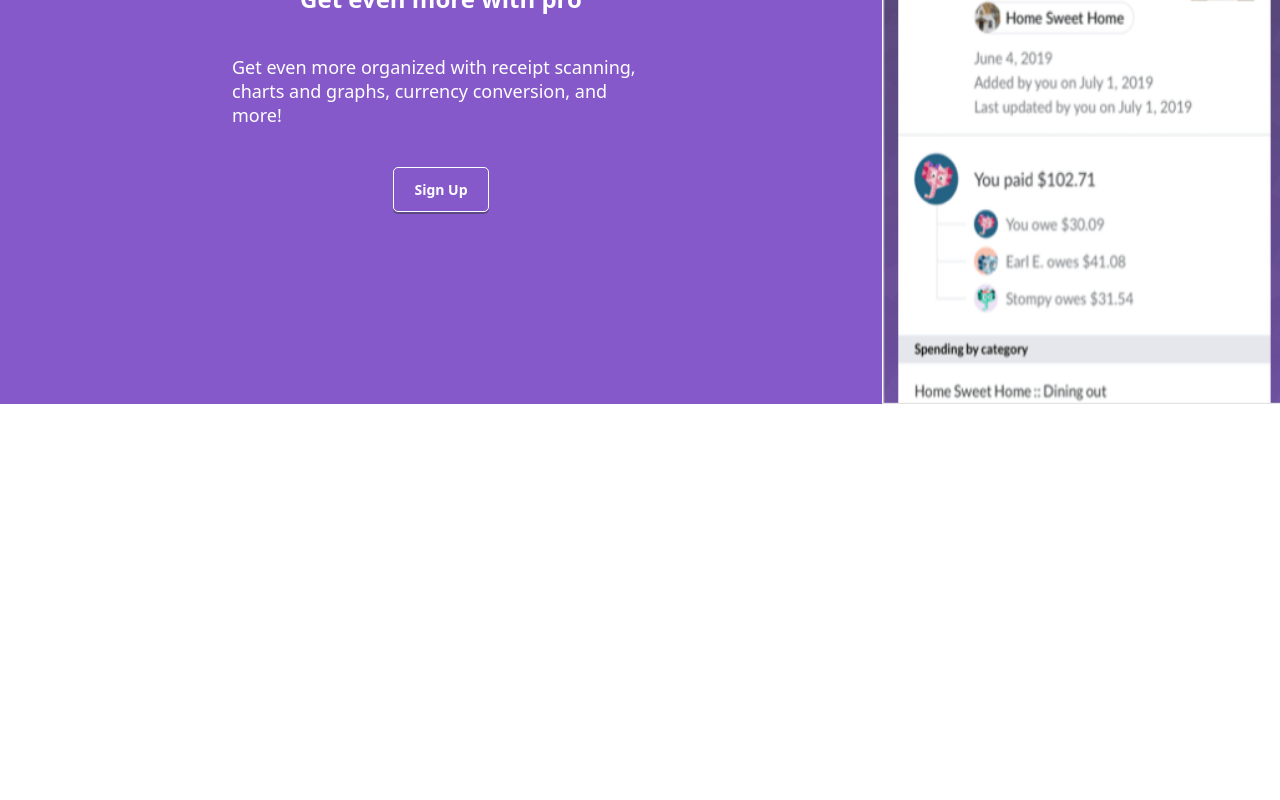
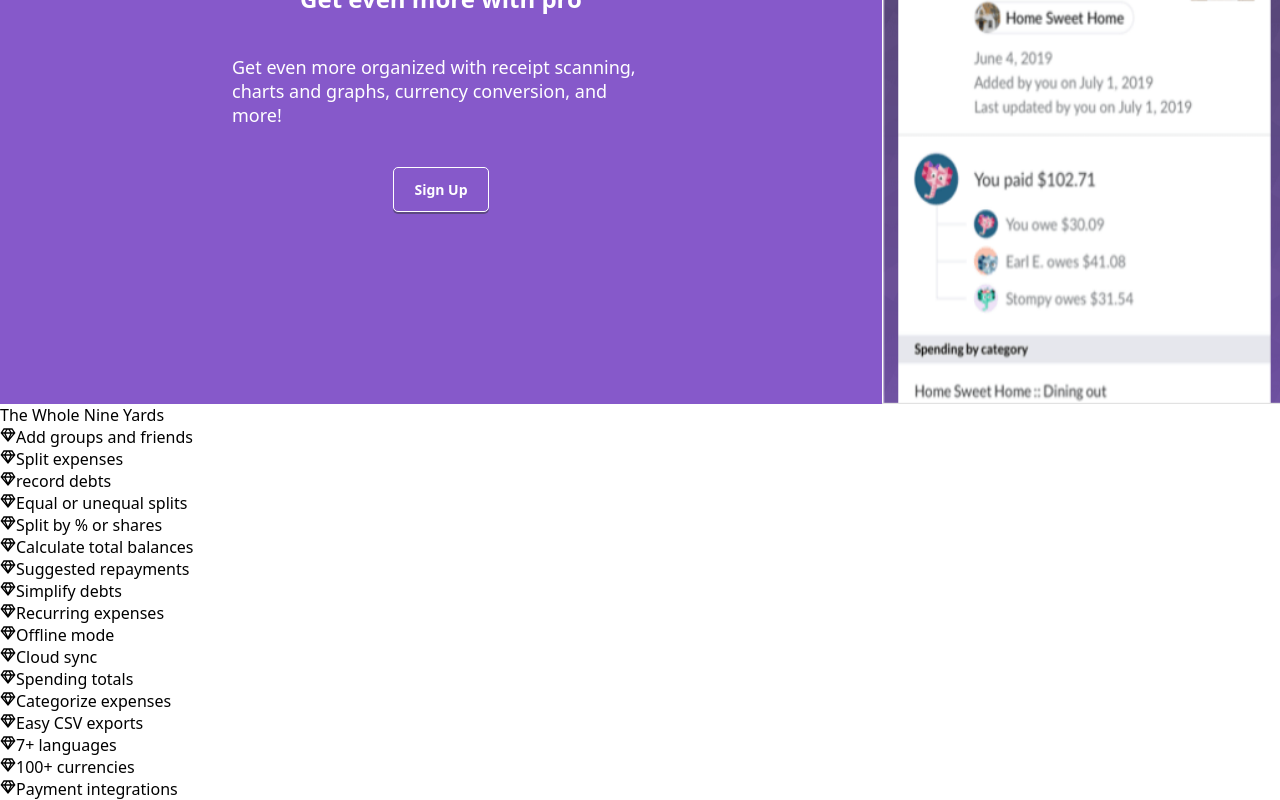
Before and after one commit to jeffreyguezou/SplitWiseClone, a React (Create React App) app: page / in a window 1280 px wide. Shown: the part 2676-3476 px from the top of the page. Before the commit the page ends 3080 px from the top, so only its background shows below. Built offline with nearby package versions, Linux system fonts and the light colour scheme; a web font is replaced by a local one.

Commit message:
Features section + core features

```diff
--- /dev/null
+++ b/src/Components/CoreAndPro.js
@@ -0,0 +1,33 @@
+import CoreFeatures from "./CoreFeatures";
+const features = [
+  "Add groups and friends",
+  "Split expenses",
+  "record debts",
+  "Equal or unequal splits",
+  "Split by % or shares",
+  "Calculate total balances",
+  "Suggested repayments",
+  "Simplify debts",
+  "Recurring expenses",
+  "Offline mode",
+  "Cloud sync",
+  "Spending totals",
+  "Categorize expenses",
+  "Easy CSV exports",
+  "7+ languages",
+  "100+ currencies",
+  "Payment integrations",
+];
+const CoreAndPro = () => {
+  return (
+    <div>
+      <span>The Whole Nine Yards</span>
+      <div>
+        {features.map((feature) => {
+          return <CoreFeatures featureName={feature} />;
+        })}
+      </div>
+    </div>
+  );
+};
+export default CoreAndPro;
--- /dev/null
+++ b/src/Components/CoreFeatures.js
@@ -0,0 +1,10 @@
+import { GrDiamond } from "react-icons/gr";
+const CoreFeatures = (props) => {
+  return (
+    <div>
+      <GrDiamond style={{ color: "#318970" }} />
+      <span>{props.featureName}</span>
+    </div>
+  );
+};
+export default CoreFeatures;
--- a/src/Components/LandingPage.js
+++ b/src/Components/LandingPage.js
@@ -1,3 +1,4 @@
+import CoreAndPro from "./CoreAndPro";
 import GetProSection from "./GetProSection";
 import Header from "./Header";
 import MainSection from "./MainSection";
@@ -7,6 +8,7 @@ const LandingPage = () => {
       <Header />
       <MainSection />
       <GetProSection />
+      <CoreAndPro />
     </div>
   );
 };
```
